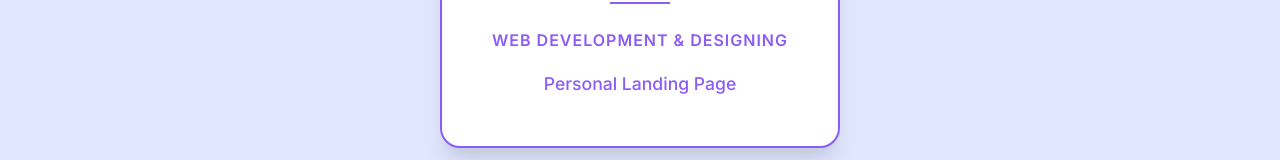
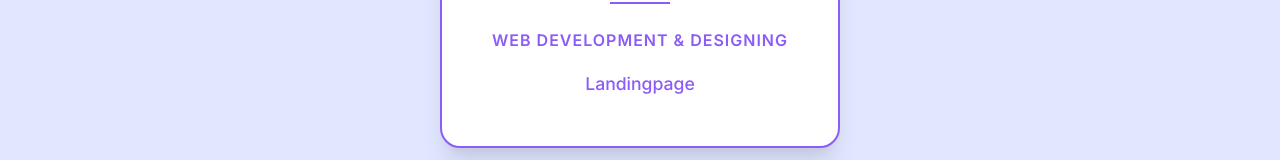
Before and after one commit to Pavanigajjela/OIBSIP-L1-Task1-LandingPage, a plain HTML site: page index.html in a window 1280 px wide. Shown: the part 3033-3193 px from the top of the page. Drawn offline with Linux system fonts and the light colour scheme.

Commit message:
Update card type to Landingpage

```diff
--- a/index.html
+++ b/index.html
@@ -154,7 +154,7 @@
                 <h2 class="card-name">Pavani Gajjela</h2>
                 <div class="card-divider"></div>
                 <p class="card-specialty">WEB DEVELOPMENT & DESIGNING</p>
-                <p class="card-type">Personal Landing Page</p>
+                <p class="card-type">Landingpage</p>
             </div>
         </div>
     </section>
```
